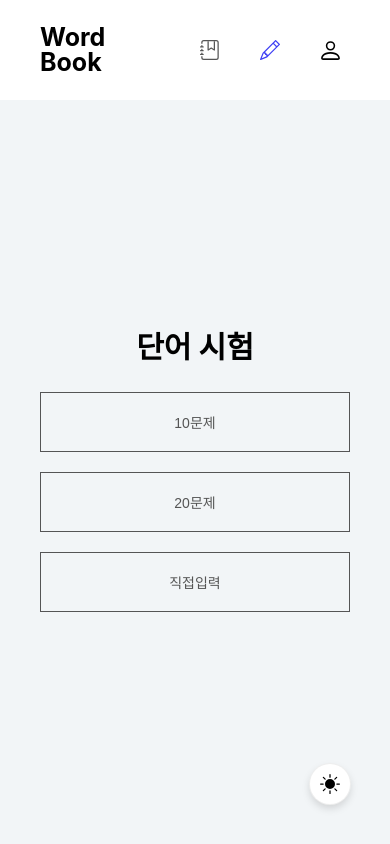
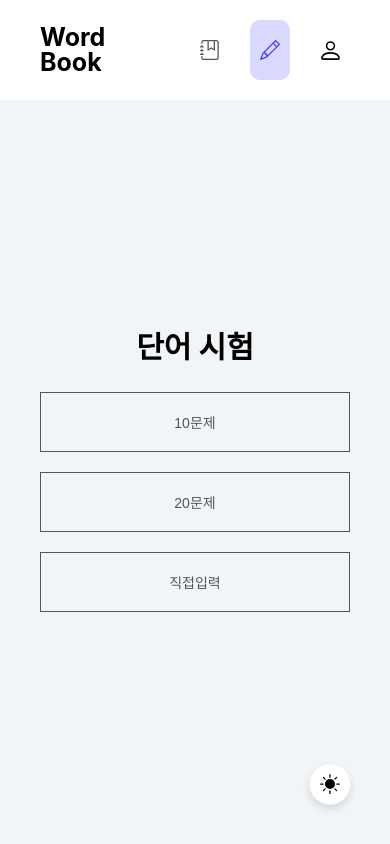
Before and after one commit to Shape2ee/Word-book, a React (Vite) app: page /test in a window 390 px wide. Built offline with nearby package versions, Linux system fonts and the light colour scheme; a web font is replaced by a local one.

Commit message:
Style: Change mobile menu acitve design

```diff
--- a/src/components/Nav/nav.module.scss
+++ b/src/components/Nav/nav.module.scss
@@ -16,6 +16,7 @@
     a {
       padding: 2rem 0 2rem 2rem;
       width: 100%;
+      z-index: 1;
     }
 
     svg {
@@ -33,7 +34,7 @@
       background-color: var(--color_main);
       border-radius: 20px;
       opacity: 0.2;
-      z-index: -1;
+      z-index: 0;
     }
 
     &.active {
@@ -91,11 +92,8 @@ html[data-theme=DARK] {
       }
 
       &.active::after {
-        top: auto;
-        bottom: 0;
-        right: 0;
-        width: 100%;
-        height: 4px;
+        height: 100%;
+        border-radius: 10px;
       }
     }
   }
```
